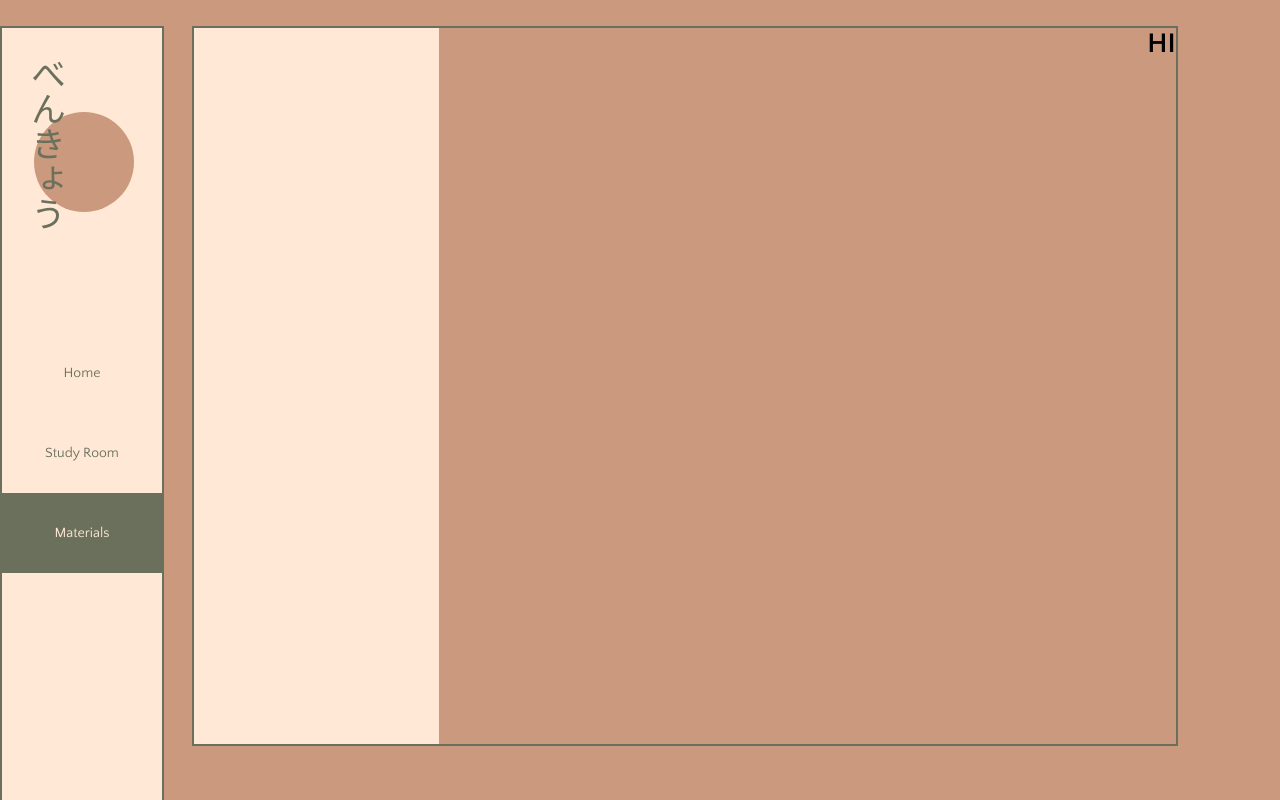
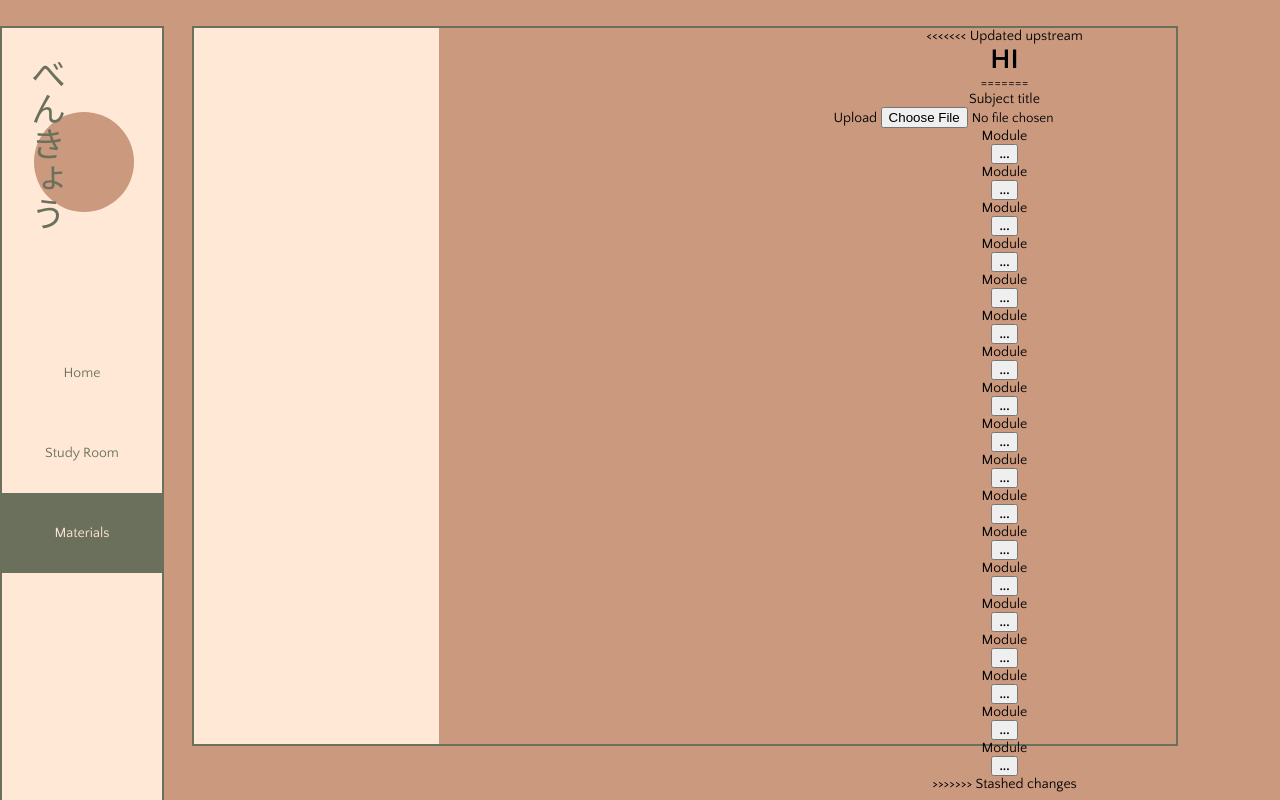
Before and after one commit to jrolana/benkyou, a plain HTML site: page materials.html in a window 1280 px wide. Drawn offline with Linux system fonts and the light colour scheme; a web font is replaced by a local one.

Commit message:
update materials
- updated the upload button, kinda work
- changed X button

```diff
--- a/materials.html
+++ b/materials.html
@@ -33,8 +33,92 @@
 
         </div>
         <div class="materialslist">
+<<<<<<< Updated upstream
             <h1> HI </h1>
 
+=======
+            <header>
+                <div class="subjecttitle"> Subject title </div>
+                <form>
+                    <label for="uploadfile" class="uploadbttn"> Upload </label>
+                    <input type="file" id="uploadfile" name="uploadfile" class="uploadinput">
+                </form>
+            </header>
+            <div class="modulelists">
+                <div class="modules">
+                    <div class="modulename"> Module </div>
+                    <button class="moduleset"><strong> ... </strong></button>
+                </div>
+                <div class="modules">
+                    <div class="modulename"> Module </div>
+                    <button class="moduleset"><strong> ... </strong></button>
+                </div>
+                <div class="modules">
+                    <div class="modulename"> Module </div>
+                    <button class="moduleset"><strong> ... </strong></button>
+                </div>
+                <div class="modules">
+                    <div class="modulename"> Module </div>
+                    <button class="moduleset"><strong> ... </strong></button>
+                </div>
+                <div class="modules">
+                    <div class="modulename"> Module </div>
+                    <button class="moduleset"><strong> ... </strong></button>
+                </div>
+                <div class="modules">
+                    <div class="modulename"> Module </div>
+                    <button class="moduleset"><strong> ... </strong></button>
+                </div>
+                <div class="modules">
+                    <div class="modulename"> Module </div>
+                    <button class="moduleset"><strong> ... </strong></button>
+                </div>
+                <div class="modules">
+                    <div class="modulename"> Module </div>
+                    <button class="moduleset"><strong> ... </strong></button>
+                </div>
+                <div class="modules">
+                    <div class="modulename"> Module </div>
+                    <button class="moduleset"><strong> ... </strong></button>
+                </div>
+                <div class="modules">
+                    <div class="modulename"> Module </div>
+                    <button class="moduleset"><strong> ... </strong></button>
+                </div>
+                <div class="modules">
+                    <div class="modulename"> Module </div>
+                    <button class="moduleset"><strong> ... </strong></button>
+                </div>
+                <div class="modules">
+                    <div class="modulename"> Module </div>
+                    <button class="moduleset"><strong> ... </strong></button>
+                </div>
+                <div class="modules">
+                    <div class="modulename"> Module </div>
+                    <button class="moduleset"><strong> ... </strong></button>
+                </div>
+                <div class="modules">
+                    <div class="modulename"> Module </div>
+                    <button class="moduleset"><strong> ... </strong></button>
+                </div>
+                <div class="modules">
+                    <div class="modulename"> Module </div>
+                    <button class="moduleset"><strong> ... </strong></button>
+                </div>
+                <div class="modules">
+                    <div class="modulename"> Module </div>
+                    <button class="moduleset"><strong> ... </strong></button>
+                </div>
+                <div class="modules">
+                    <div class="modulename"> Module </div>
+                    <button class="moduleset"><strong> ... </strong></button>
+                </div>
+                <div class="modules">
+                    <div class="modulename"> Module </div>
+                    <button class="moduleset"><strong> ... </strong></button>
+                </div>
+            </div>
+>>>>>>> Stashed changes
         </div>
     </div>
 
```
